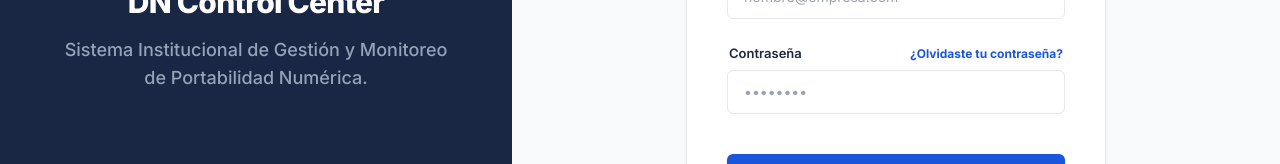
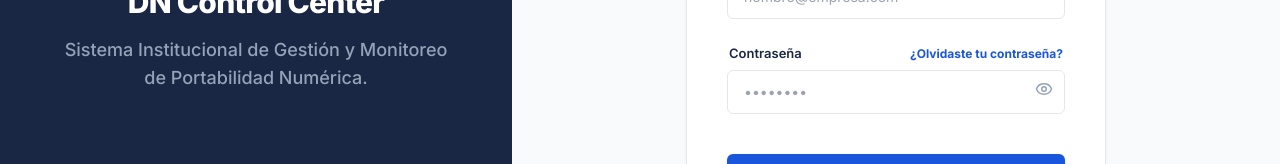
Before and after one commit to Leinerwill25/portabilidad, a Next.js app: page /login in a window 1280 px wide. Shown: the part 328-492 px from the top of the page. Built offline with nearby package versions, Linux system fonts and the light colour scheme; no server answers.

Commit message:
feat: add password visibility toggle to auth pages

```diff
--- a/src/app/(auth)/login/page.tsx
+++ b/src/app/(auth)/login/page.tsx
@@ -5,12 +5,13 @@ import { createClient } from '@/lib/supabase/client'
 import { useRouter } from 'next/navigation'
 import { motion } from 'framer-motion'
 import { toast } from 'sonner'
-import { Search } from 'lucide-react'
+import { Search, Eye, EyeOff } from 'lucide-react'
 import Link from 'next/link'
 
 export default function LoginPage() {
   const [email, setEmail] = useState('')
   const [password, setPassword] = useState('')
+  const [showPassword, setShowPassword] = useState(false)
   const [loading, setLoading] = useState(false)
   const router = useRouter()
   const supabase = createClient()
@@ -83,14 +84,23 @@ export default function LoginPage() {
                   ¿Olvidaste tu contraseña?
                 </Link>
               </div>
+              <div className="relative">
                 <input
-                type="password"
+                  type={showPassword ? "text" : "password"}
                   required
                   value={password}
                   onChange={(e) => setPassword(e.target.value)}
-                className="w-full bg-white border border-[#e5e7eb] text-[#374151] rounded-md px-4 py-2.5 text-[14px] focus:outline-none focus:border-[#1a56db] focus:ring-4 focus:ring-[#1a56db]/5 transition-all placeholder:text-[#9ca3af]"
+                  className="w-full bg-white border border-[#e5e7eb] text-[#374151] rounded-md px-4 py-2.5 text-[14px] focus:outline-none focus:border-[#1a56db] focus:ring-4 focus:ring-[#1a56db]/5 transition-all placeholder:text-[#9ca3af] pr-10"
                   placeholder="••••••••"
                 />
+                <button
+                  type="button"
+                  onClick={() => setShowPassword(!showPassword)}
+                  className="absolute right-3 top-[10px] text-[#94a3b8] hover:text-[#1a56db] transition-colors"
+                >
+                  {showPassword ? <EyeOff size={18} /> : <Eye size={18} />}
+                </button>
+              </div>
             </div>
 
             <button
--- a/src/app/(auth)/register/page.tsx
+++ b/src/app/(auth)/register/page.tsx
@@ -5,7 +5,7 @@ import { createClient } from '@/lib/supabase/client'
 import { useRouter } from 'next/navigation'
 import { motion, AnimatePresence } from 'framer-motion'
 import { toast } from 'sonner'
-import { Search, ShieldAlert, Key, ArrowRight, Lock } from 'lucide-react'
+import { Search, ShieldAlert, Key, ArrowRight, Lock, Eye, EyeOff } from 'lucide-react'
 import Link from 'next/link'
 
 // Base64 of '25101025' = 'MjUxMDEwMjU='
@@ -20,6 +20,8 @@ export default function RegisterPage() {
 
   // Security State
   const [accessCode, setAccessCode] = useState('')
+  const [showAccessCode, setShowAccessCode] = useState(false)
+  const [showPassword, setShowPassword] = useState(false)
   const [isAuthorized, setIsAuthorized] = useState(false)
   const [authError, setAuthError] = useState(false)
 
@@ -108,12 +110,19 @@ export default function RegisterPage() {
                 <div className="relative">
                   <Key className="absolute left-3 top-1/2 -translate-y-1/2 text-[#94a3b8]" size={16} />
                   <input
-                    type="password"
+                    type={showAccessCode ? "text" : "password"}
                     placeholder="Código de Acceso"
                     value={accessCode}
                     onChange={(e) => setAccessCode(e.target.value)}
-                    className={`w-full bg-white border ${authError ? 'border-red-500 ring-4 ring-red-500/5' : 'border-[#e5e7eb]'} text-[#1a2744] rounded-md pl-10 pr-4 py-3 text-[14px] font-mono focus:outline-none focus:border-[#1a56db] transition-all`}
+                    className={`w-full bg-white border ${authError ? 'border-red-500 ring-4 ring-red-500/5' : 'border-[#e5e7eb]'} text-[#1a2744] rounded-md pl-10 pr-10 py-3 text-[14px] font-mono focus:outline-none focus:border-[#1a56db] transition-all`}
                   />
+                  <button
+                    type="button"
+                    onClick={() => setShowAccessCode(!showAccessCode)}
+                    className="absolute right-3 top-1/2 -translate-y-1/2 text-[#94a3b8] hover:text-[#1a2744] transition-colors"
+                  >
+                    {showAccessCode ? <EyeOff size={18} /> : <Eye size={18} />}
+                  </button>
                 </div>
                 <button
                   type="submit"
@@ -204,14 +213,23 @@ export default function RegisterPage() {
 
                 <div>
                   <label className="block text-[12px] font-bold text-[#64748b] uppercase tracking-wider mb-1.5 px-0.5">Nueva Contraseña</label>
+                <div className="relative">
                   <input
-                    type="password"
+                    type={showPassword ? "text" : "password"}
                     required
                     value={password}
                     onChange={(e) => setPassword(e.target.value)}
-                    className="w-full bg-white border border-[#e5e7eb] text-[#374151] rounded-md px-4 py-2.5 text-[14px] focus:outline-none focus:border-[#1a56db] focus:ring-4 focus:ring-[#1a56db]/5 transition-all"
+                    className="w-full bg-white border border-[#e5e7eb] text-[#374151] rounded-md px-4 py-2.5 text-[14px] focus:outline-none focus:border-[#1a56db] focus:ring-4 focus:ring-[#1a56db]/5 transition-all pr-10"
                     placeholder="8+ caracteres"
                   />
+                  <button
+                    type="button"
+                    onClick={() => setShowPassword(!showPassword)}
+                    className="absolute right-3 top-1/2 -translate-y-1/2 text-[#94a3b8] hover:text-[#1a56db] transition-colors"
+                  >
+                    {showPassword ? <EyeOff size={18} /> : <Eye size={18} />}
+                  </button>
+                </div>
                 </div>
 
                 <button
```
Lines whose indentation alone changed are shown as unchanged.
